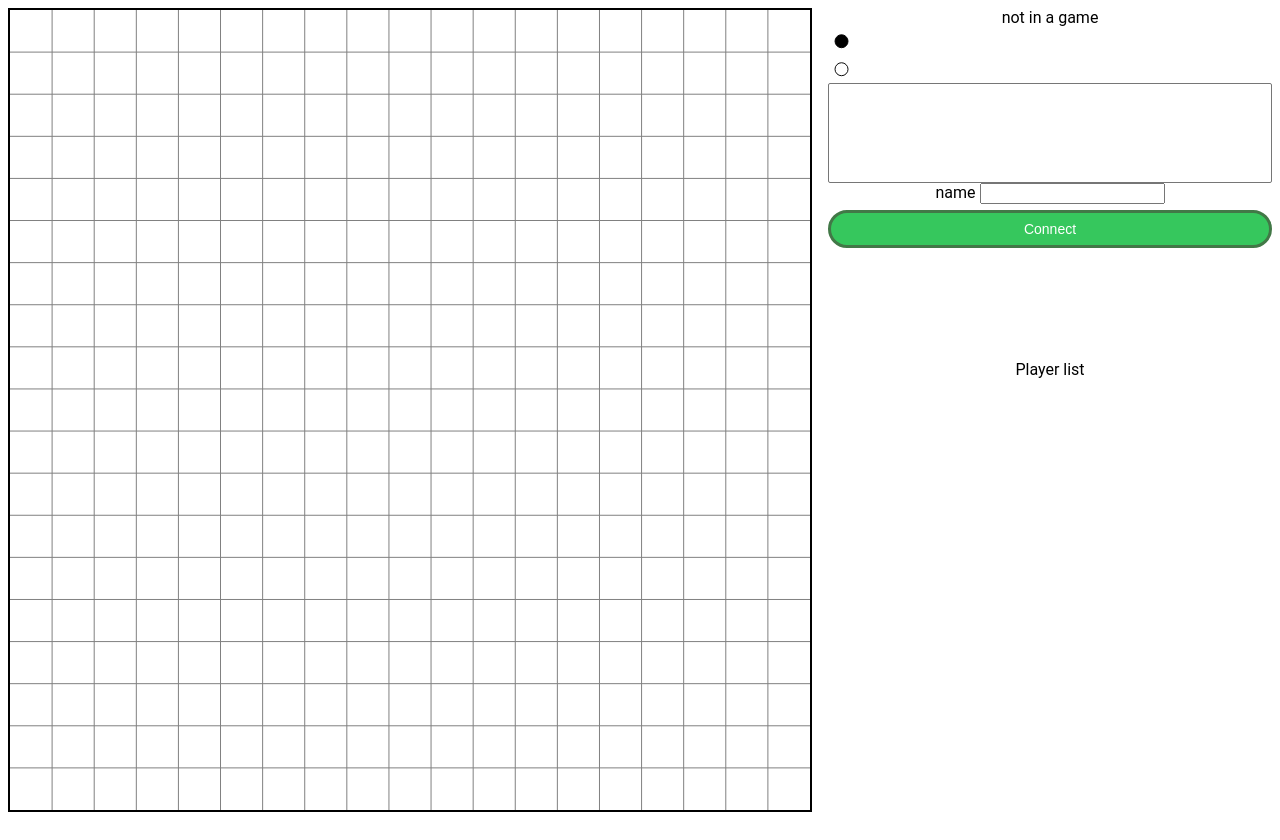
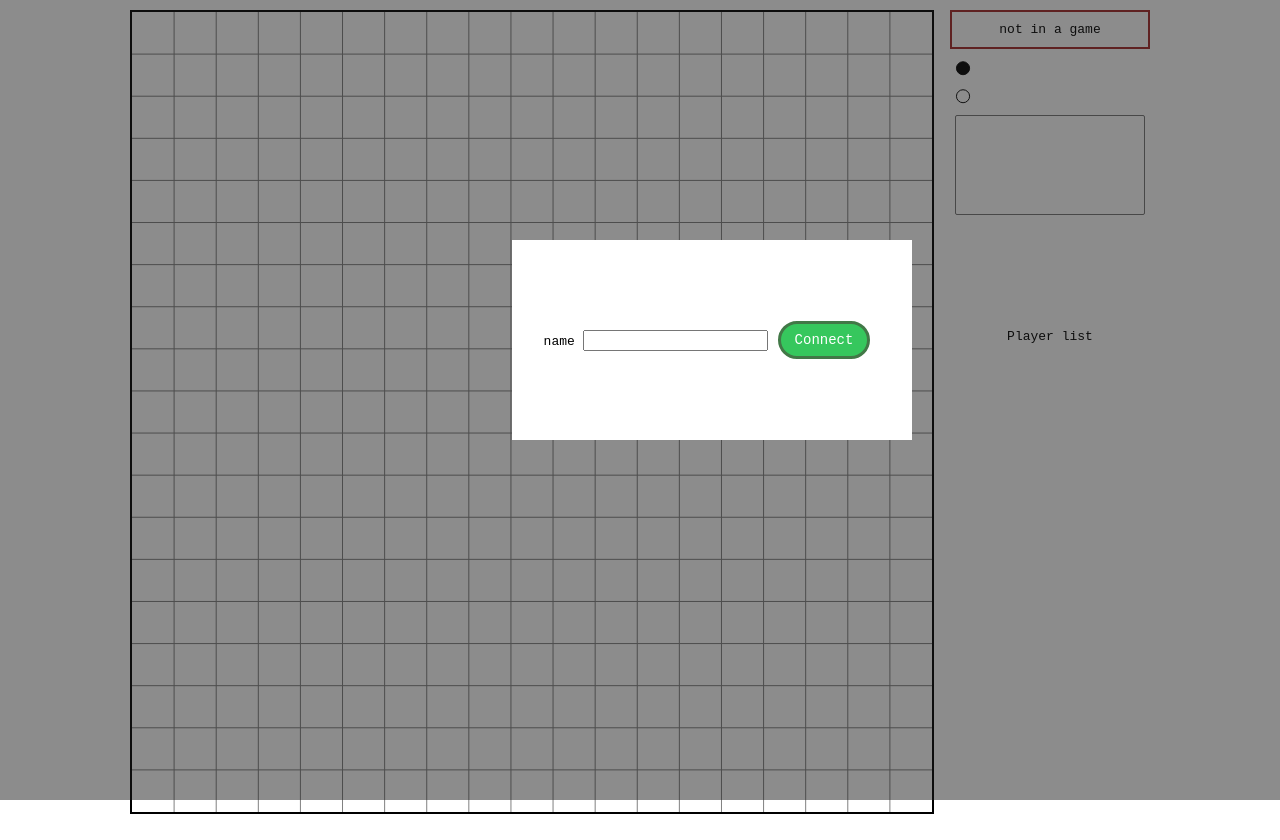
Before and after one commit to LemonPi/connect5, a website: page client/index.html in a window 1280 px wide. Drawn offline with Linux system fonts and the light colour scheme.

Commit message:
Improve client styling

```diff
--- a/client/index.html
+++ b/client/index.html
@@ -23,6 +23,12 @@
     <link rel="stylesheet" type="text/css" href="main.css">
 </head>
 <body>
+<div id="connection_modal">
+    <div id="connect_group">
+        <label>name <input type="text" id="name"></label>
+        <a href="#" id="connect" class="myButton">Connect</a>
+    </div>
+</div>
 <div id="main_divisor">
     <div id="game">
         <canvas id="board" width=800 height=800></canvas>
@@ -37,10 +43,6 @@
         </div>
         <select multiple id="game_select">
         </select>
-        <div id="connect_group">
-            <label>name <input type="text" id="name"></label>
-        </div>
-        <a href="#" id="connect" class="myButton">Connect</a>
         <fieldset id="create_group">
             <legend>Creation options</legend>
             <label><input type="checkbox" id="allow_ai">play against AI</label><br>
--- a/client/index.js
+++ b/client/index.js
@@ -188,7 +188,7 @@ gameSelect.addEventListener("change", ()=> {
 });
 
 const connectButton = document.getElementById("connect");
-const connectGroup = document.getElementById("connect_group");
+const connectModal = document.getElementById("connection_modal");
 connectButton.addEventListener("click", ()=> {
     const nameInput = document.getElementById("name");
     // name is either given or randomly generated (8 characters long)
@@ -198,8 +198,7 @@ connectButton.addEventListener("click", ()=> {
     joinButton.style.visibility = "visible";
     createButton.style.visibility = "visible";
     createGroup.style.visibility = "visible";
-    connectGroup.style.display = "none";
-    connectButton.style.display = "none";
+    connectModal.style.display = "none";
 });
 
 function updateGameSelection(list) {
@@ -262,8 +261,8 @@ function updatePlayerList(list) {
 
 const gameStatus = document.getElementById("game_status");
 function updateGameState(state) {
-    playerOne.innerHTML = state.players[0] || "none";
-    playerTwo.innerHTML = state.players[1] || "none";
+    playerOne.innerHTML = state.players[0] || "";
+    playerTwo.innerHTML = state.players[1] || "";
     updatePlayerTurn(state.turn);
     gameStatus.innerHTML = state.status;
 }
--- a/client/main.css
+++ b/client/main.css
@@ -1,6 +1,8 @@
 #main_divisor {
     display: flex;
     flex-direction: row;
+    justify-content: center;
+    padding: 10px;
 }
 
 #side_divisor {
@@ -21,11 +23,9 @@
 
 #side_divisor {
     text-align: center;
+    max-width: 200px;
 }
 
-#game_status {
-    font-family: Roboto;
-}
 
 #p1, #p2 {
     width: 100%;
@@ -35,7 +35,6 @@
 .player_status {
     display: flex;
     padding: 4px;
-    font-family: consolas;
 }
 
 .player_status > img {
@@ -50,10 +49,13 @@
 
 #game_select {
     height: 100px;
+    margin: 5px;
 }
 
-#connect {
-    margin-top: 6px;
+#game_status {
+    padding: 10px 0;
+    margin-bottom: 5px;
+    border: 2px brown solid;
 }
 
 #create_group, #join, #create {
@@ -70,7 +72,18 @@
     flex-direction: column;
     list-style-type: none;
     text-align: left;
+    padding:0;
+    margin:0;
 }
+
+#player_list > li {
+    background: #bbbbbb;
+    padding: 5px;
+}
+#player_list > li:nth-child(odd) {
+    background: #ffffff;
+}
+
 
 #own_name {
     font-weight: bold;
@@ -85,7 +98,6 @@
     display: inline-block;
     cursor: pointer;
     color: #ffffff;
-    font-family: Arial;
     font-size: 14px;
     padding: 8px 14px;
     text-decoration: none;
@@ -100,10 +112,37 @@
     top: 1px;
 }
 
+body {
+    margin: 0;
+}
+
 html {
-    font-family: roboto;
+    font-family: monospace;
 }
 
 fieldset {
     border: none;
 }
+
+#connection_modal {
+    width:100%;
+    height:100%;
+    background: hsla(0,0%,10%,0.5);
+    position: absolute;
+    z-index:100;
+}
+
+#connect_group {
+    position: fixed; /* or absolute */
+    top: 30%;
+    left: 40%;
+    width: 400px;
+    height: 200px;
+    background: white;
+    display: flex;
+    justify-content: center;
+    align-items: center;
+}
+#connect {
+    margin: 10px;
+}
```
